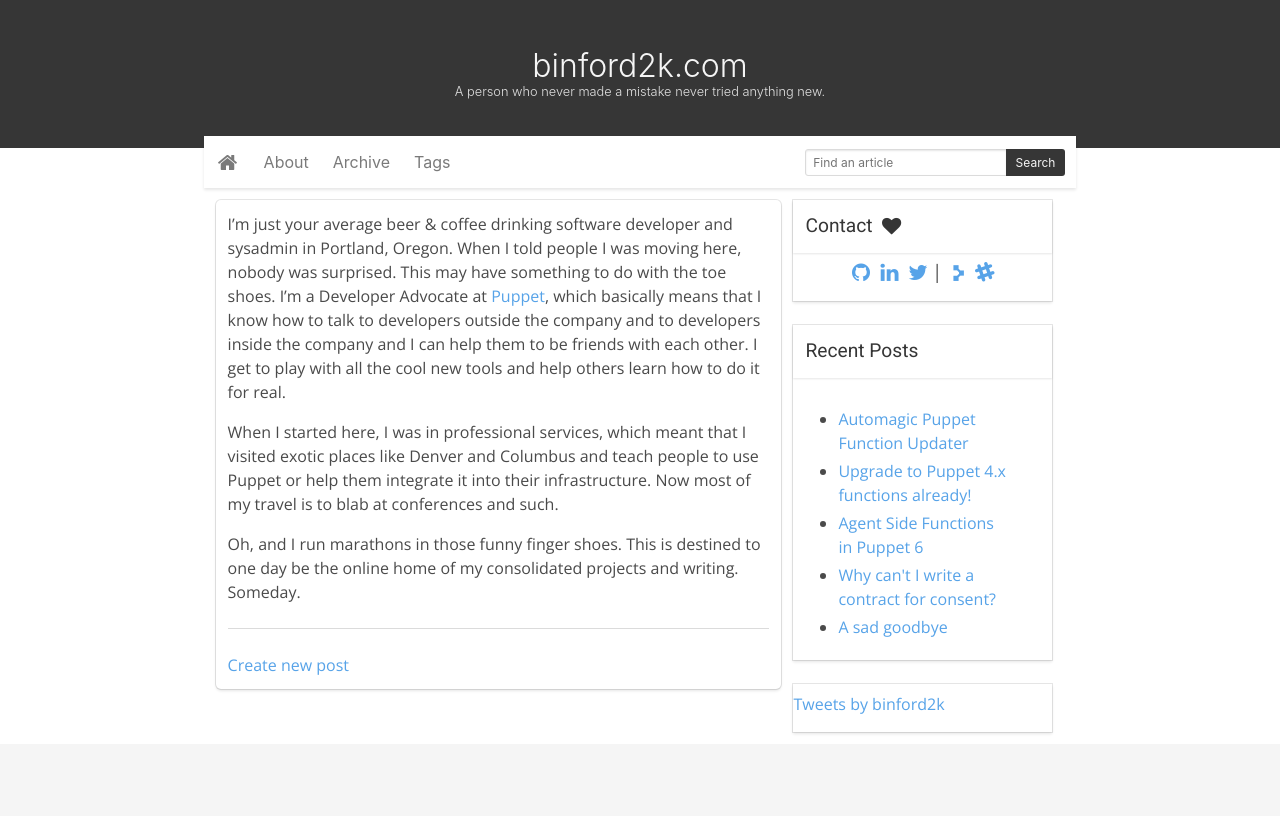
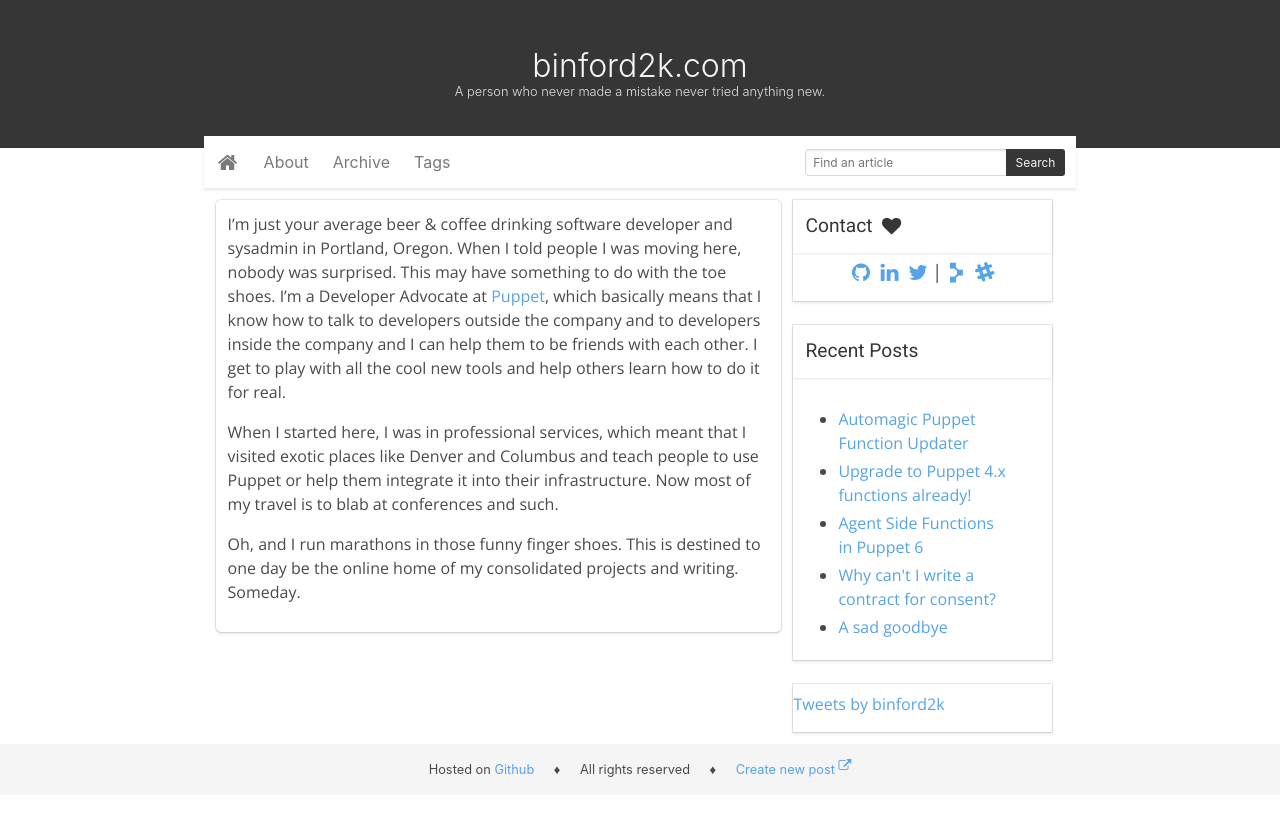
Before and after one commit to binford2k/binford2k.com, a Jekyll site: the page built from about.md, in a window 1280 px wide. Shown: the top 816 px of the page. Built offline with Jekyll 4.4.1, drawn with Linux system fonts in a browser that asks for light colours; comment, search, counter and statistics services are not loaded.

Commit message:
Restructured some data and cleaned up layout
* Programmatically generate the contact icons
* Drop the 'Create new post' link into the footer
* Made the footer smaller

```diff
--- a/_config.yml
+++ b/_config.yml
@@ -4,7 +4,8 @@ permalink: pretty
 paginate: 3
 paginate_path: "/blog/page:num/"
 
-viewsourceroot: https://github.com/binford2k/binford2k.com/blob/master/
+repo: https://github.com/binford2k/binford2k.com
+branch: master
 
 exclude: [".rvmrc", ".rbenv-version", "README.md", "Rakefile", "changelog.md"]
 highlighter: rouge
@@ -19,6 +20,24 @@ author :
   github : binford2k
   twitter : binford2k
   image: profile.jpg
+contact:
+  - name: GitHub
+    icon: github
+    link: https://github.com/binford2k
+  - name: LinkedIn
+    icon: linkedin
+    link: https://www.linkedin.com/in/ben-ford-061b344
+  - name: Twitter
+    icon: twitter
+    link: https://twitter.com/binford2k
+  -
+  - name: Puppet
+    icon: puppet
+    link: https://forge.puppet.com/binford2k
+  - name: Slack
+    icon: slack
+    link: https://puppetcommunity.slack.com/team/UF463AVQS
+
 
 # The production_url is only used when full-domain names are needed
 # such as sitemap.txt
--- a/_layouts/default.html
+++ b/_layouts/default.html
@@ -78,12 +78,13 @@
               <div class="card-content">
                 <div class="content has-text-centered">
                   <p>
-                    <a class="icon" href="https://github.com/binford2k"><i class="fa fa-github" title="Github"></i></a>
-                    <a class="icon" href="https://www.linkedin.com/in/ben-ford-061b344"><i class="fa fa-linkedin" title="Linkedin"></i></a>
-                    <a class="icon" href="https://twitter.com/binford2k"><i class="fa fa-twitter" title="Twitter"></i></a>
-                    |
-                    <a class="icon" href="https://forge.puppet.com/binford2k"><i class="icon-puppet" title="Puppet Forge">&#xe800;</i></a>
-                    <a class="icon" href="https://puppetcommunity.slack.com/team/UF463AVQS"><i class="fa fa-slack" title="Slack"></i></a>
+                  {% for contact in site.contact %}
+                    {% if contact %}
+                      <a class="icon" href="{{ contact.link }}"><i class="fa fa-{{ contact.icon }}" title="{{ contact.title }}"></i></a>
+                    {% else %}
+                      |
+                    {% endif %}
+                  {% endfor %}
                   </p>
                 </div>
               </div>
@@ -134,7 +135,11 @@
 <footer class="footer">
   <div class="container">
     <div class="content has-text-centered">
-
+      <p class="spaced-out">
+        <span>Hosted on <a href="https://github.com/">Github</a></span> &diams;
+        <span>All rights reserved</span> &diams;
+        <span><a id="newpost" href="{{ site.repo }}/new/{{ site.branch }}/?filename=_posts/0-0-0-new-post.md">Create new post <i class="fa fa-external-link" aria-hidden="true"></i></a></span>
+      </p>
     </div>
   </div>
 </footer>
--- a/_layouts/post.html
+++ b/_layouts/post.html
@@ -3,7 +3,7 @@ layout: default
 ---
 
 <div class="box">
-    <span class="post-source"><a href="{{ site.viewsourceroot }}{{ page.path }}"><i class="fa fa-github" aria-hidden="true" title="See this page on Github"></i></a></span>
+    <span class="post-source"><a href="{{ site.repo }}/blob/{{site.branch}}/{{ page.path }}"><i class="fa fa-github" aria-hidden="true" title="See this page on Github"></i></a></span>
     <h1 class="post-title">{{ page.title }}</h1>
     <div class="post-meta">{{ page.date | date: "%A %-d %B, %Y." }} <a style="color:grey" href="{{ BASE_PATH }}{{ post.url }}#disqus_thread"></a></div>
     <div class="post-tags">
--- a/about.md
+++ b/about.md
@@ -17,24 +17,3 @@ at conferences and such.
 
 Oh, and I run marathons in those funny finger shoes. This is destined to one day
 be the online home of my consolidated projects and writing. Someday.
-
--------------
-
-<script>
-  var repo = "binford2k/binford2k.com";
-  var date = new Date().toISOString().split('T')[0];
-  var text = "---\n"            +
-            "layout: post\n"    +
-            "title: new post\n" +
-            "summary:\n"        +
-            "image:\n"          +
-            "category:\n"       +
-            "tags: []\n"        +
-            "---\n"
-  var link = "https://github.com/"+repo+"/new/master/tests?filename=_posts/"+date+"-new-post.md&value="+encodeURI(text);
-
-  $( "<a/>", {
-    text: "Create new post",
-    href: link,
-  }).appendTo( ".content .post-text" );
-</script>
--- a/assets/css/custom.css
+++ b/assets/css/custom.css
@@ -84,7 +84,12 @@ h1.title > span {
 }
 
 .footer {
-    padding: 3rem 1.5rem 3rem;
+    padding: 1rem 1.5rem 1rem;
+    font-size: 0.8rem;
+}
+
+.footer .spaced-out span {
+  margin: 0 1rem;
 }
 
 .post-title {
@@ -166,6 +171,12 @@ h1.title > span {
   content: "\f10e";
 }
 
+.fa-puppet {
+  font-family: dag !important;
+}
+.fa-puppet:before {
+  content: "\e800";
+}
 
 .tag_box {
   font-size: 0.65em;
--- a/assets/js/custom.js
+++ b/assets/js/custom.js
@@ -38,3 +38,23 @@ function searchHandler() {
     // add site:example.com in the placeholder
     window.location.href = "https://www.google.com/search?q=site:binford2k.com " + text;
 }
+
+$( document ).ready(function() {
+  $("#newpost").on("click", function(e){
+    e.preventDefault();
+
+    var date = new Date().toISOString().split('T')[0];
+    var text = "---\n"             +
+            "layout: post\n"    +
+            "title: new post\n" +
+            "summary:\n"        +
+            "image:\n"          +
+            "category:\n"       +
+            "tags: []\n"        +
+            "---\n"
+    var params = "filename=_posts/"+date+"-new-post.md&value="+encodeURI(text);
+    var href   = $(this).attr("href").split('?')[0];
+
+    window.open(href+'?'+params);
+  });
+});
```
